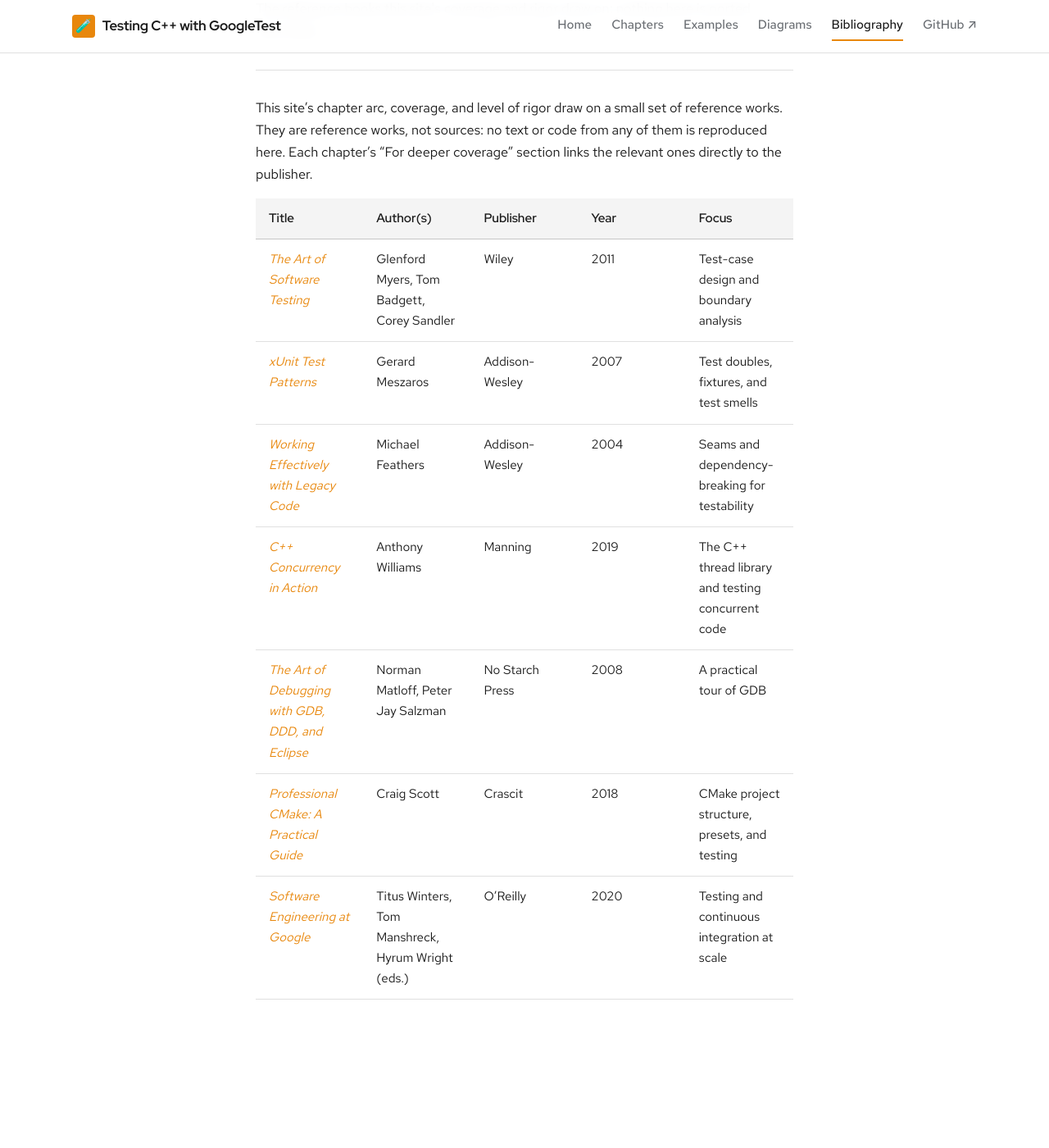
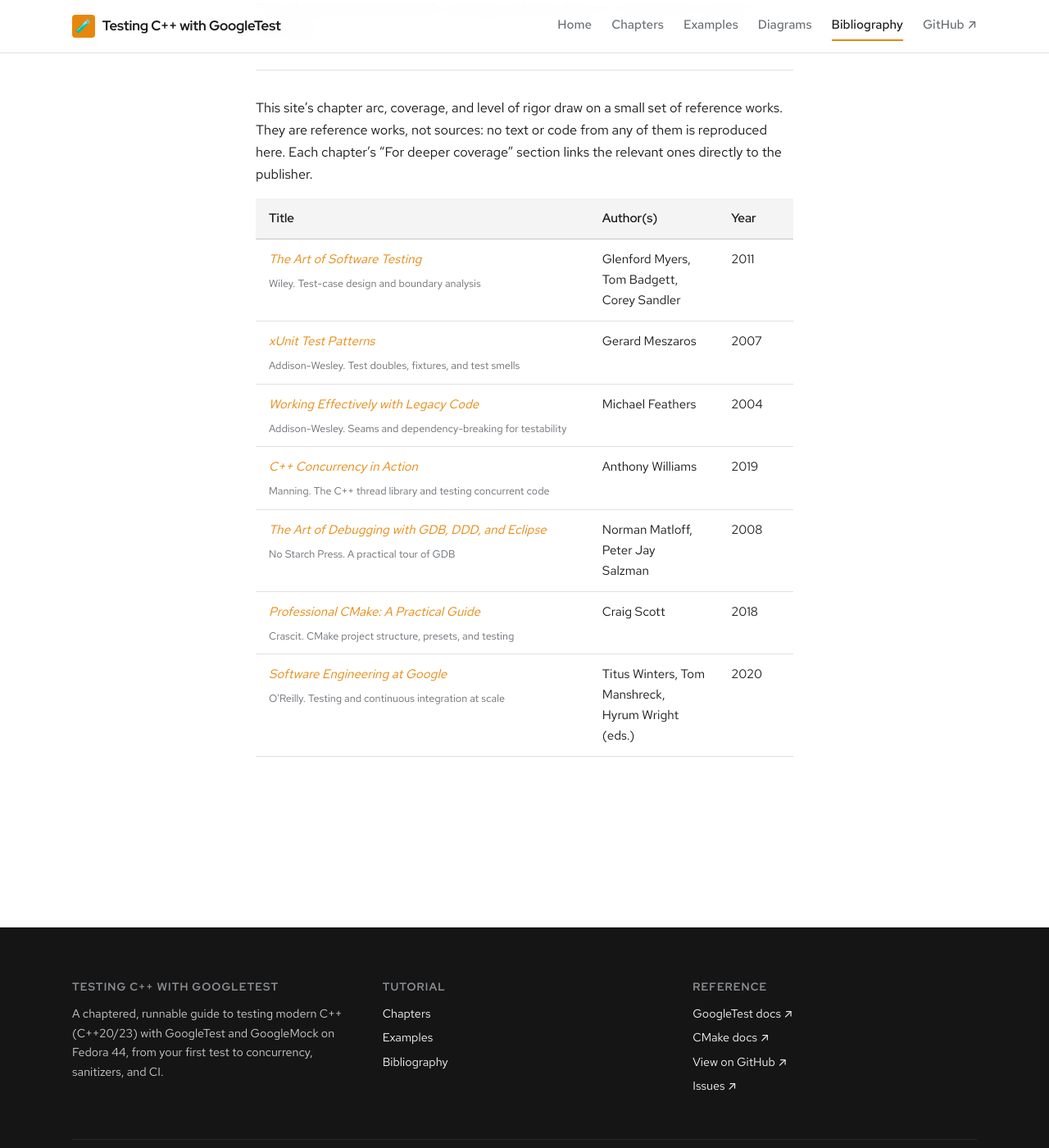
Before and after one commit to patterncatalyst/cpp-testing-with-googletest, a Jekyll site: the page built from bibliography.md, in a window 1280 px wide and 1400 px high, scrolled down 231 px. Shown: the whole window at 82% size. Built offline with Jekyll 4.4.1, drawn with Linux system fonts in a browser that asks for light colours; some web fonts are replaced.

Commit message:
site: bibliography tables with explicit column widths (#10)
Markdown tables with five or six columns on the narrow page split into equal fixed columns, so titles, years and ISBNs wrapped mid-word. The tables are now HTML with colgroup widths: books keep Title, Author(s) and Year, with publisher and focus on a small line under the title; tables with a Link column link the first column instead.

```diff
--- a/assets/css/site.css
+++ b/assets/css/site.css
@@ -846,3 +846,9 @@
 .toc-list a:hover { text-decoration: underline; }
 .toc-list__num { font-family: var(--font-mono); color: var(--accent); font-weight: 700; min-width: 2.4rem; flex: none; }
 .toc-list small { display: block; color: var(--ink-muted); font-weight: 400; margin-top: var(--space-1); }
+
+/* Bibliography: explicit column widths (colgroup) keep long titles and focus text readable */
+table.bib { table-layout: fixed; width: 100%; }
+table.bib td small { display: block; margin-top: .5rem; color: var(--ink-muted, #6a6e73); line-height: 1.45; }
+table.bib--books td:last-child { white-space: nowrap; }
+table.bib :is(th, td) code { white-space: normal; overflow-wrap: anywhere; }
--- a/bibliography.md
+++ b/bibliography.md
@@ -10,12 +10,16 @@
 of them is reproduced here. Each chapter's "For deeper coverage" section links the
 relevant ones directly to the publisher.
 
-| Title | Author(s) | Publisher | Year | Focus |
-|---|---|---|---|---|
-| [*The Art of Software Testing*](https://www.wiley.com/en-us/The+Art+of+Software+Testing%2C+3rd+Edition-p-9781118031964) | Glenford Myers, Tom Badgett, Corey Sandler | Wiley | 2011 | Test-case design and boundary analysis |
-| [*xUnit Test Patterns*](https://www.informit.com/store/xunit-test-patterns-refactoring-test-code-9780131495050) | Gerard Meszaros | Addison-Wesley | 2007 | Test doubles, fixtures, and test smells |
-| [*Working Effectively with Legacy Code*](https://www.pearson.com/en-us/subject-catalog/p/working-effectively-with-legacy-code/P200000009127) | Michael Feathers | Addison-Wesley | 2004 | Seams and dependency-breaking for testability |
-| [*C++ Concurrency in Action*](https://www.manning.com/books/c-plus-plus-concurrency-in-action-second-edition) | Anthony Williams | Manning | 2019 | The C++ thread library and testing concurrent code |
-| [*The Art of Debugging with GDB, DDD, and Eclipse*](https://nostarch.com/debugging.htm) | Norman Matloff, Peter Jay Salzman | No Starch Press | 2008 | A practical tour of GDB |
-| [*Professional CMake: A Practical Guide*](https://crascit.com/professional-cmake/) | Craig Scott | Crascit | 2018 | CMake project structure, presets, and testing |
-| [*Software Engineering at Google*](https://www.oreilly.com/library/view/software-engineering-at/9781492082781/) | Titus Winters, Tom Manshreck, Hyrum Wright (eds.) | O'Reilly | 2020 | Testing and continuous integration at scale |
+<table class="bib bib--books">
+  <colgroup><col style="width:62%"><col style="width:24%"><col style="width:14%"></colgroup>
+  <thead><tr><th>Title</th><th>Author(s)</th><th>Year</th></tr></thead>
+  <tbody>
+    <tr><td><a href="https://www.wiley.com/en-us/The+Art+of+Software+Testing%2C+3rd+Edition-p-9781118031964" rel="noopener"><em>The Art of Software Testing</em></a><br><small>Wiley. Test-case design and boundary analysis</small></td><td>Glenford Myers, Tom Badgett, Corey Sandler</td><td>2011</td></tr>
+    <tr><td><a href="https://www.informit.com/store/xunit-test-patterns-refactoring-test-code-9780131495050" rel="noopener"><em>xUnit Test Patterns</em></a><br><small>Addison-Wesley. Test doubles, fixtures, and test smells</small></td><td>Gerard Meszaros</td><td>2007</td></tr>
+    <tr><td><a href="https://www.pearson.com/en-us/subject-catalog/p/working-effectively-with-legacy-code/P200000009127" rel="noopener"><em>Working Effectively with Legacy Code</em></a><br><small>Addison-Wesley. Seams and dependency-breaking for testability</small></td><td>Michael Feathers</td><td>2004</td></tr>
+    <tr><td><a href="https://www.manning.com/books/c-plus-plus-concurrency-in-action-second-edition" rel="noopener"><em>C++ Concurrency in Action</em></a><br><small>Manning. The C++ thread library and testing concurrent code</small></td><td>Anthony Williams</td><td>2019</td></tr>
+    <tr><td><a href="https://nostarch.com/debugging.htm" rel="noopener"><em>The Art of Debugging with GDB, DDD, and Eclipse</em></a><br><small>No Starch Press. A practical tour of GDB</small></td><td>Norman Matloff, Peter Jay Salzman</td><td>2008</td></tr>
+    <tr><td><a href="https://crascit.com/professional-cmake/" rel="noopener"><em>Professional CMake: A Practical Guide</em></a><br><small>Crascit. CMake project structure, presets, and testing</small></td><td>Craig Scott</td><td>2018</td></tr>
+    <tr><td><a href="https://www.oreilly.com/library/view/software-engineering-at/9781492082781/" rel="noopener"><em>Software Engineering at Google</em></a><br><small>O'Reilly. Testing and continuous integration at scale</small></td><td>Titus Winters, Tom Manshreck, Hyrum Wright (eds.)</td><td>2020</td></tr>
+  </tbody>
+</table>
```
